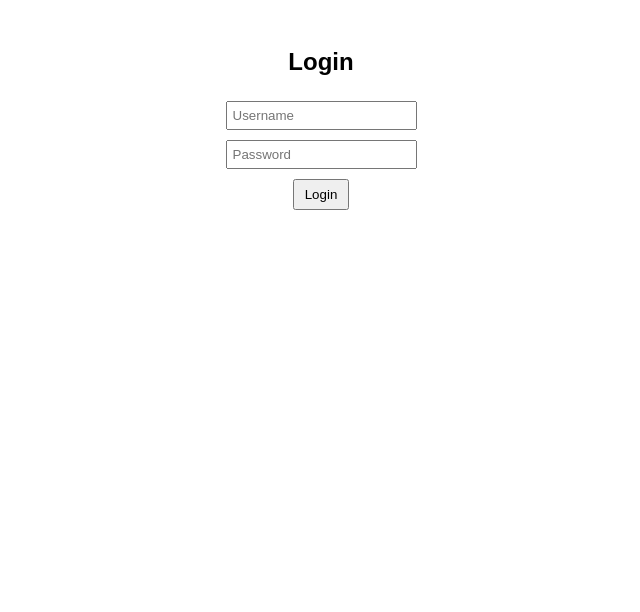
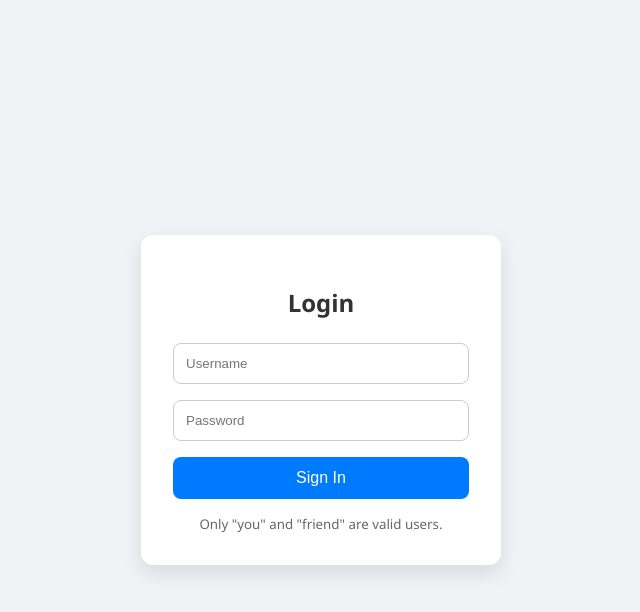
Before and after one commit to mclassmate9/chatapp, a website: page public/login.html in a window 1280 px wide. Shown: the whole page, without its empty margins (319-959 px from the left). Drawn offline with Linux system fonts and the light colour scheme.

Commit message:
Update login.html

```diff
--- a/public/login.html
+++ b/public/login.html
@@ -1,15 +1,79 @@
 <!DOCTYPE html>
-<html>
+<html lang="en">
 <head>
-  <title>Login</title>
-  <link rel="stylesheet" href="style.css" />
+  <meta charset="UTF-8" />
+  <meta name="viewport" content="width=device-width, initial-scale=1.0" />
+  <title>Login - ChatApp</title>
+  <style>
+    * {
+      box-sizing: border-box;
+    }
+
+    body {
+      font-family: 'Segoe UI', Tahoma, Geneva, Verdana, sans-serif;
+      background: #f0f2f5;
+      margin: 0;
+      display: flex;
+      justify-content: center;
+      align-items: center;
+      height: 100vh;
+    }
+
+    .login-container {
+      background: #ffffff;
+      padding: 2rem;
+      border-radius: 12px;
+      box-shadow: 0 8px 20px rgba(0, 0, 0, 0.1);
+      width: 100%;
+      max-width: 360px;
+    }
+
+    .login-container h2 {
+      text-align: center;
+      margin-bottom: 1.5rem;
+      color: #333;
+    }
+
+    .login-container input[type="text"],
+    .login-container input[type="password"] {
+      width: 100%;
+      padding: 12px;
+      margin-bottom: 1rem;
+      border: 1px solid #ccc;
+      border-radius: 8px;
+    }
+
+    .login-container button {
+      width: 100%;
+      padding: 12px;
+      background-color: #007bff;
+      border: none;
+      border-radius: 8px;
+      color: #fff;
+      font-size: 1rem;
+      cursor: pointer;
+      transition: background-color 0.3s ease;
+    }
+
+    .login-container button:hover {
+      background-color: #0056b3;
+    }
+
+    .login-container small {
+      display: block;
+      text-align: center;
+      margin-top: 1rem;
+      color: #666;
+    }
+  </style>
 </head>
 <body>
-  <h2>Login</h2>
-  <form action="/login" method="POST">
-    <input type="text" name="username" placeholder="Username" required /><br />
-    <input type="password" name="password" placeholder="Password" required /><br />
-    <button type="submit">Login</button>
+  <form class="login-container" method="POST" action="/login">
+    <h2>Login</h2>
+    <input type="text" name="username" placeholder="Username" required />
+    <input type="password" name="password" placeholder="Password" required />
+    <button type="submit">Sign In</button>
+    <small>Only "you" and "friend" are valid users.</small>
   </form>
 </body>
 </html>
```
